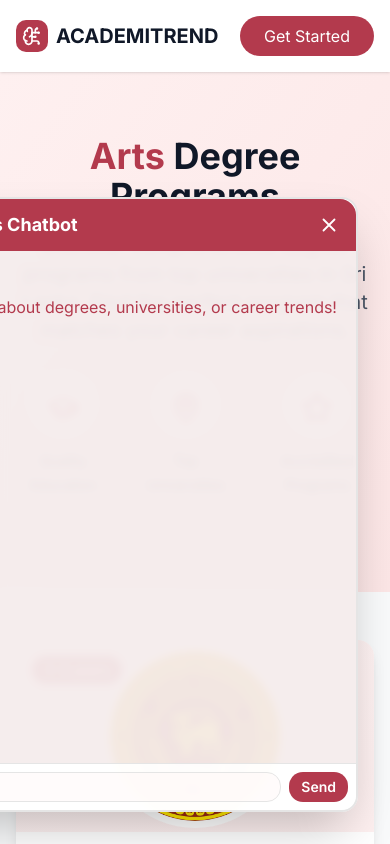
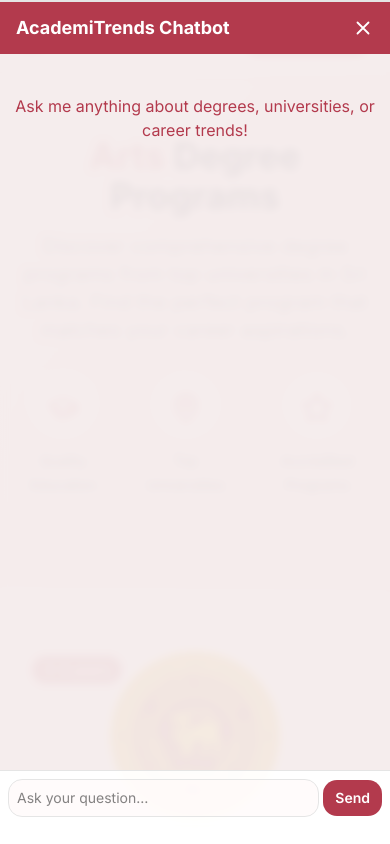
Before and after one commit to rvn14/academitrend, a Next.js app: page /career/arts in a window 390 px wide. Both pictures are taken after a click on the button "Open Chatbot". Shown: the top 844 px of the page. Built offline with nearby package versions, Linux system fonts and the light colour scheme; a web font is replaced by a local one.

Commit message:
chatbot configured

```diff
--- a/app/api/chat/route.ts
+++ b/app/api/chat/route.ts
@@ -18,7 +18,7 @@ export async function POST(req: NextRequest) {
   try {
 
     const completion = await openai.chat.completions.create({
-      model: "openai/gpt-4.1",
+      model: "anthropic/claude-sonnet-4",
       messages: [
         {
           role: "system",
@@ -54,6 +54,9 @@ When possible, base your answers on data from the following official Sri Lankan
 If you do not know an answer for certain, politely suggest the user visit these official websites for the latest details.
 Always cite or reference these sites when relevant.
 
+Always respond in a friendly, professional tone. Use Markdown formatting for clarity, such as:
+use markdown for code blocks, lists, heading and every URLs.
+
 ---
 
 `,
--- a/components/ChatBot.tsx
+++ b/components/ChatBot.tsx
@@ -48,9 +48,9 @@ export default function Chatbot() {
     <>
       {/* Floating Button */}
       <button
-        className={`fixed bottom-8 right-8 z-50 bg-maroon-700 hover:bg-maroon-800 text-white rounded-full shadow-lg p-4 flex items-center transition-all cursor-pointer ${
+        className={`fixed bottom-6 right-6 z-50 bg-maroon-700 hover:bg-maroon-800 text-white rounded-full shadow-lg p-4 flex items-center transition-all cursor-pointer ${
           open ? "hidden" : ""
-        }`}
+        } md:bottom-8 md:right-8`}
         aria-label="Open Chatbot"
         onClick={() => setOpen(true)}
       >
@@ -66,11 +66,10 @@ export default function Chatbot() {
         <span className="ml-2 font-semibold hidden md:inline">Chat</span>
       </button>
 
-
       {open && (
-        <div className="fixed bottom-8 right-8 w-128 bg-white/95 border-2 border-maroon-700 rounded-2xl shadow-2xl flex flex-col z-50 font-inter animate-fade-in backdrop-blur-xs">
-          <div className="flex items-center justify-between px-4 py-3 bg-maroon-700 rounded-t-2xl">
-            <span className="font-bold text-white text-lg">
+        <div className="fixed bottom-0 left-0 right-0 top-0 w-full h-full bg-white/95 border-t-2 border-maroon-700 rounded-none shadow-2xl flex flex-col z-50 font-inter animate-fade-in backdrop-blur-xs px-0 py-0 md:bottom-8 md:right-8 md:left-auto md:top-auto md:w-128 md:h-auto md:rounded-2xl md:border-2 md:px-0 md:py-0">
+          <div className="flex items-center justify-between px-4 py-3 bg-maroon-700 rounded-t-none md:rounded-t-2xl">
+            <span className="font-bold text-white text-lg md:text-lg text-base">
               AcademiTrends Chatbot
             </span>
             <button
@@ -88,13 +87,8 @@ export default function Chatbot() {
               </svg>
             </button>
           </div>
-          {/* Message container: fixed height and scrollable */}
           <div
-            className="overflow-y-auto p-3 space-y-2 h-128"
-            style={{
-              background: "rgba(127, 29, 29, 0.08)",
-              // height: "18rem", // h-72 is 18rem in Tailwind
-            }}
+            className="overflow-y-auto p-2 space-y-2 h-[calc(100vh-8rem)] md:h-128 bg-[rgba(127,29,29,0.08)]"
           >
             {messages.length === 0 && (
               <div className="text-maroon-700 text-center mt-8 text-base">
@@ -145,9 +139,9 @@ export default function Chatbot() {
               </div>
             )}
           </div>
-          <div className="flex border-t p-2 bg-white/80 rounded-b-2xl">
+          <div className="flex items-center justify-between gap-1 border-t p-2 bg-white/80 rounded-b-none md:rounded-b-2xl">
             <input
-              className="flex-1 px-2 py-1 rounded-xl border border-maroon-200 mr-2 outline-none text-sm bg-maroon-50/40"
+              className="flex-1 px-2 py-2 rounded-xl border border-maroon-200 outline-none text-sm bg-maroon-50/40"
               type="text"
               placeholder="Ask your question…"
               value={input}
@@ -156,7 +150,7 @@ export default function Chatbot() {
               disabled={loading}
             />
             <button
-              className="bg-maroon-700 text-white px-3 py-1 rounded-xl font-semibold text-sm hover:bg-maroon-800 transition"
+              className="bg-maroon-700 text-white px-3 py-2 rounded-xl font-semibold text-sm hover:bg-maroon-800 transition cursor-pointer"
               onClick={sendMessage}
               disabled={loading || !input.trim()}
             >
@@ -180,6 +174,11 @@ export default function Chatbot() {
             transform: translateY(0);
           }
         }
+        @media (max-width: 768px) {
+          .font-inter {
+            font-size: 15px;
+          }
+        }
       `}</style>
     </>
   );
```
